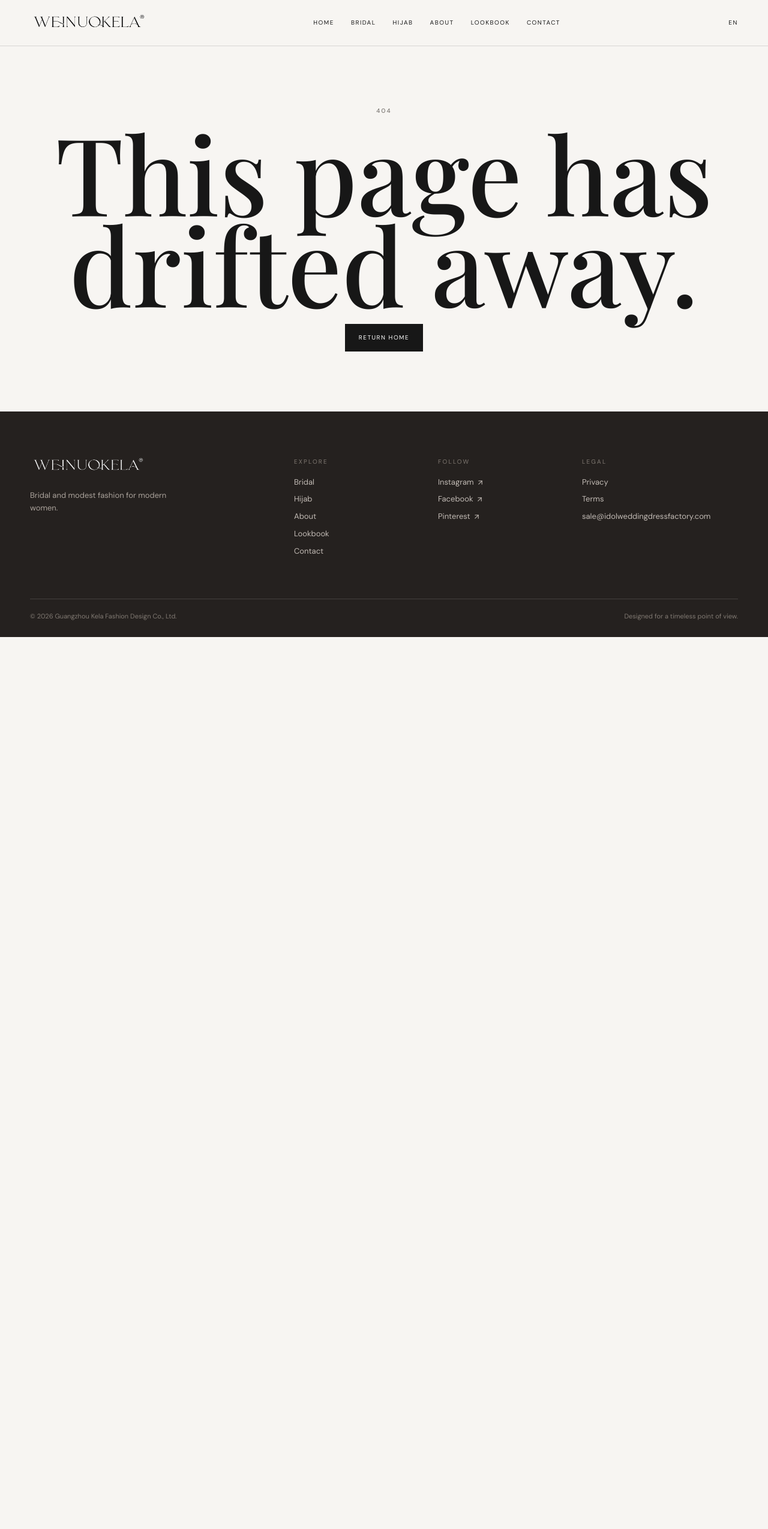
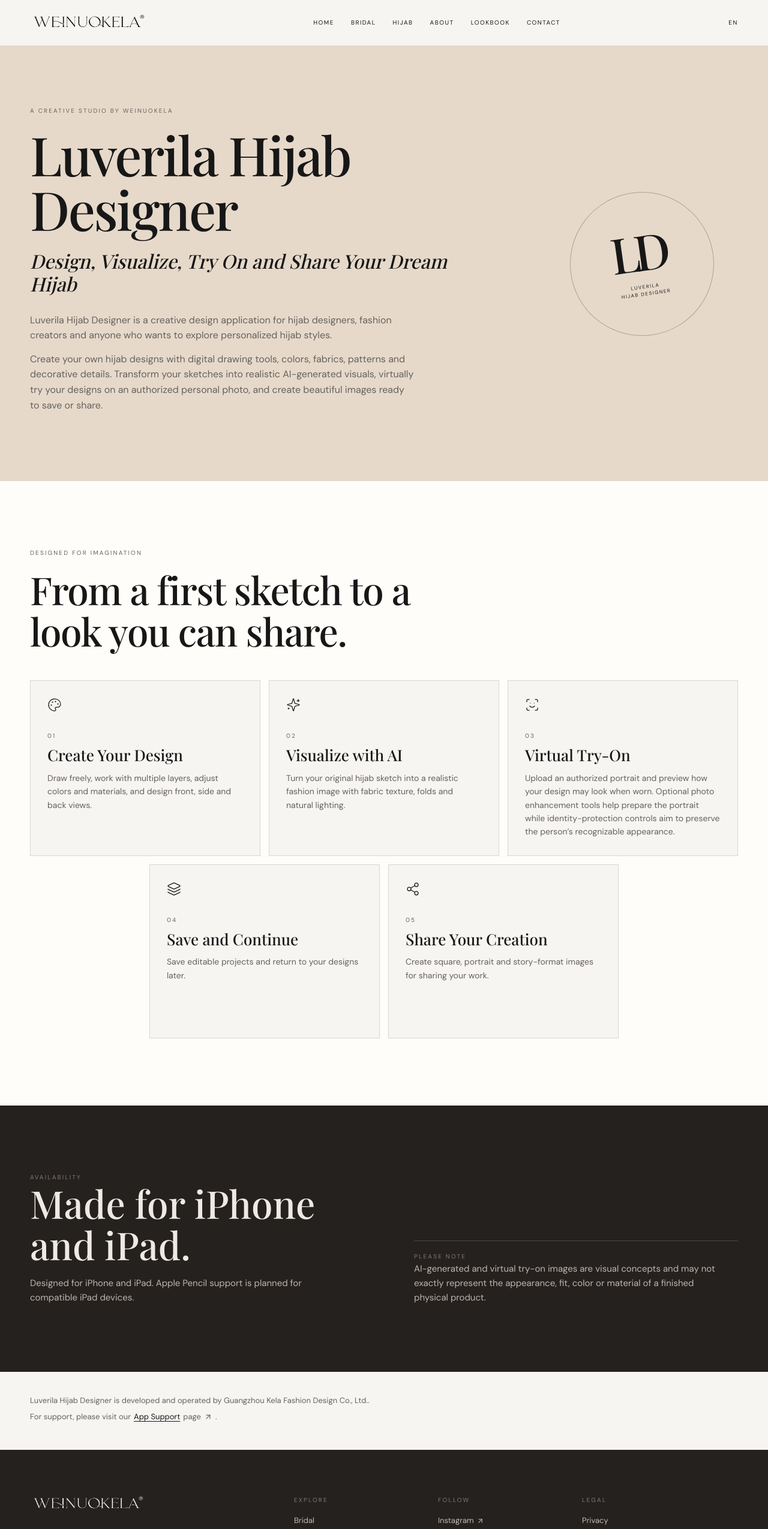
Before and after one commit to wukunye/bridal-hijab-website, a Next.js app: page /hijab-designer in a window 1280 px wide. Before the commit this address had no page. Shown: the top 2549 px of the page at 60% size. Before the commit the page ends 1062 px from the top, so only its background shows below. Built offline with nearby package versions, Linux system fonts and the light colour scheme; a web font is replaced by a local one.

Commit message:
Add Luverila Hijab Designer page

```diff
--- a/src/app/globals.css
+++ b/src/app/globals.css
@@ -137,5 +137,32 @@
 .mosaic figure:hover img { transform:scale(1.04); }
 .not-found { min-height:65vh; display:grid; place-items:center; text-align:center; padding:100px 0; }
 .not-found h1 { font:500 clamp(70px,14vw,180px)/.85 var(--font-display),serif; margin:0 0 24px; }
+.app-hero { background:var(--champagne); }
+.app-hero-inner { min-height:620px; display:grid; grid-template-columns:minmax(0,1fr) 280px; align-items:center; gap:80px; padding:100px 0; }
+.app-hero-copy { max-width:720px; }
+.app-hero h1 { margin:0 0 22px; font:500 clamp(48px,7vw,94px)/1.02 var(--font-display),serif; letter-spacing:-.03em; }
+.app-hero-subtitle { margin:0 0 28px; font:italic 500 clamp(22px,2.5vw,34px)/1.2 var(--font-display),serif; }
+.app-hero-intro { max-width:640px; margin:0 0 14px; color:var(--muted); font-size:16px; }
+.app-hero-mark { width:240px; height:240px; border:1px solid rgba(23,23,23,.28); border-radius:50%; display:grid; place-items:center; align-content:center; justify-items:center; transform:rotate(-8deg); }
+.app-hero-mark span { font:500 82px/.85 var(--font-display),serif; letter-spacing:-.12em; margin-left:-.12em; }
+.app-hero-mark small { margin-top:18px; text-align:center; font-size:8px; line-height:1.5; letter-spacing:.2em; }
+.app-feature-grid { display:grid; grid-template-columns:repeat(6,1fr); gap:14px; }
+.app-feature-card { grid-column:span 2; min-height:290px; padding:28px; border:1px solid var(--line); background:var(--ivory); }
+.app-feature-card:nth-child(4) { grid-column:2 / span 2; }
+.app-feature-card:nth-child(5) { grid-column:4 / span 2; }
+.app-feature-card svg { margin-bottom:32px; }
+.app-feature-card .eyebrow { margin-bottom:10px; }
+.app-feature-card h3 { margin:0 0 12px; font:500 26px/1.1 var(--font-display),serif; }
+.app-feature-card > p:last-child { margin:0; color:var(--muted); font-size:14px; }
+.app-details { padding:112px 0; background:#25211f; color:#eee9e3; }
+.app-details-grid { display:grid; grid-template-columns:1fr 1fr; gap:100px; }
+.app-details h2 { max-width:500px; margin:0 0 18px; font:500 clamp(38px,5vw,64px)/1.08 var(--font-display),serif; }
+.app-details p { max-width:520px; margin:0; color:#bdb5ae; }
+.app-details .eyebrow { color:#817a73; }
+.app-disclaimer { align-self:end; padding-top:18px; border-top:1px solid rgba(255,255,255,.16); }
+.app-footer-note { padding:38px 0; background:var(--ivory); }
+.app-footer-note p { display:flex; align-items:center; flex-wrap:wrap; gap:5px; margin:0 0 6px; color:var(--muted); font-size:13px; }
+.app-footer-note a { color:var(--ink); text-decoration:underline; text-underline-offset:3px; }
+@media (max-width: 680px) { .app-hero-inner { min-height:auto; grid-template-columns:1fr; gap:48px; padding:76px 0 84px; } .app-hero-mark { width:180px; height:180px; justify-self:start; } .app-hero-mark span { font-size:62px; } .app-feature-grid { grid-template-columns:1fr; } .app-feature-card, .app-feature-card:nth-child(4), .app-feature-card:nth-child(5) { grid-column:auto; min-height:0; } .app-details { padding:78px 0; } .app-details-grid { grid-template-columns:1fr; gap:50px; } .app-footer-note { padding:30px 0; } }
 @media (max-width: 900px) { .shell { width:min(100% - 40px,680px); } .desktop-nav { gap:16px; } .product-grid { grid-template-columns:repeat(2,1fr); } .about-split, .contact-grid, .product-detail { grid-template-columns:1fr; gap:48px; } .detail-copy { position:static; } .footer-grid { grid-template-columns:repeat(2,1fr); } }
 @media (max-width: 680px) { .shell { width:calc(100% - 32px); } .header-inner { min-height:66px; } .wordmark { width:166px; } .desktop-nav,.language { display:none; } .mobile-menu-button { display:inline-flex; } .hero { min-height:calc(100vh - 66px); } .hero-copy { width:calc(100% - 32px); } .hero h1 { font-size:clamp(48px,14vw,78px); } .section { padding:76px 0; } .dual-feature { grid-template-columns:1fr; } .dual-panel { min-height:500px; padding:32px; } .dual-content h3 { font-size:42px; } .product-grid { gap:28px 10px; } .product-meta { display:block; } .product-category { text-align:left; margin-top:4px; } .about-split { gap:34px; } .lookbook-preview { gap:8px; } .cta-band { padding:78px 0; } .footer-grid { grid-template-columns:1fr 1fr; gap:38px 20px; } .footer-grid > :first-child { grid-column:span 2; } .footer-wordmark { width:190px; } .footer-bottom { display:block; } .footer-bottom span { display:block; margin-top:7px; } .page-intro { padding:78px 0 48px; } .product-detail { padding:38px 0 84px; } .gallery { gap:7px; } .form-grid { grid-template-columns:1fr; gap:18px; } .contact-grid { padding-bottom:80px; } .mosaic { gap:8px; } .mosaic figure:nth-child(n) { margin-top:0; } }
--- /dev/null
+++ b/src/app/hijab-designer/page.tsx
@@ -0,0 +1,96 @@
+import type { Metadata } from "next";
+import Link from "next/link";
+import { ArrowUpRight, Layers3, Palette, ScanFace, Share2, Sparkles } from "lucide-react";
+import { siteConfig } from "@/config/site";
+
+export const metadata: Metadata = {
+  title: "Luverila Hijab Designer",
+  description: "Design, visualize, try on and share your dream hijab with Luverila Hijab Designer."
+};
+
+const features = [
+  {
+    icon: Palette,
+    title: "Create Your Design",
+    text: "Draw freely, work with multiple layers, adjust colors and materials, and design front, side and back views."
+  },
+  {
+    icon: Sparkles,
+    title: "Visualize with AI",
+    text: "Turn your original hijab sketch into a realistic fashion image with fabric texture, folds and natural lighting."
+  },
+  {
+    icon: ScanFace,
+    title: "Virtual Try-On",
+    text: "Upload an authorized portrait and preview how your design may look when worn. Optional photo enhancement tools help prepare the portrait while identity-protection controls aim to preserve the person’s recognizable appearance."
+  },
+  {
+    icon: Layers3,
+    title: "Save and Continue",
+    text: "Save editable projects and return to your designs later."
+  },
+  {
+    icon: Share2,
+    title: "Share Your Creation",
+    text: "Create square, portrait and story-format images for sharing your work."
+  }
+] as const;
+
+export default function HijabDesignerPage() {
+  return (
+    <div className="app-page">
+      <section className="app-hero">
+        <div className="shell app-hero-inner">
+          <div className="app-hero-copy">
+            <p className="eyebrow">A creative studio by WEINUOKELA</p>
+            <h1>Luverila Hijab Designer</h1>
+            <p className="app-hero-subtitle">Design, Visualize, Try On and Share Your Dream Hijab</p>
+            <p className="app-hero-intro">Luverila Hijab Designer is a creative design application for hijab designers, fashion creators and anyone who wants to explore personalized hijab styles.</p>
+            <p className="app-hero-intro">Create your own hijab designs with digital drawing tools, colors, fabrics, patterns and decorative details. Transform your sketches into realistic AI-generated visuals, virtually try your designs on an authorized personal photo, and create beautiful images ready to save or share.</p>
+          </div>
+          <div className="app-hero-mark" aria-hidden="true"><span>LD</span><small>LUVERILA<br />HIJAB DESIGNER</small></div>
+        </div>
+      </section>
+
+      <section className="section section-cream app-features" aria-labelledby="app-features-title">
+        <div className="shell">
+          <div className="section-heading">
+            <p className="eyebrow">Designed for imagination</p>
+            <h2 id="app-features-title">From a first sketch to a look you can share.</h2>
+          </div>
+          <div className="app-feature-grid">
+            {features.map(({ icon: Icon, title, text }, index) => (
+              <article className={`app-feature-card app-feature-card-${index + 1}`} key={title}>
+                <Icon size={24} strokeWidth={1.25} aria-hidden="true" />
+                <p className="eyebrow">0{index + 1}</p>
+                <h3>{title}</h3>
+                <p>{text}</p>
+              </article>
+            ))}
+          </div>
+        </div>
+      </section>
+
+      <section className="app-details">
+        <div className="shell app-details-grid">
+          <div>
+            <p className="eyebrow">Availability</p>
+            <h2>Made for iPhone and iPad.</h2>
+            <p>Designed for iPhone and iPad. Apple Pencil support is planned for compatible iPad devices.</p>
+          </div>
+          <div className="app-disclaimer">
+            <p className="eyebrow">Please note</p>
+            <p>AI-generated and virtual try-on images are visual concepts and may not exactly represent the appearance, fit, color or material of a finished physical product.</p>
+          </div>
+        </div>
+      </section>
+
+      <section className="app-footer-note">
+        <div className="shell">
+          <p>Luverila Hijab Designer is developed and operated by {siteConfig.legalName}.</p>
+          <p>For support, please visit our <Link href="/contact">App Support</Link> page <ArrowUpRight size={14} aria-hidden="true" />.</p>
+        </div>
+      </section>
+    </div>
+  );
+}
--- a/src/app/sitemap.ts
+++ b/src/app/sitemap.ts
@@ -1,4 +1,4 @@
 import type { MetadataRoute } from "next";
 import { products } from "@/data/products";
 import { siteConfig } from "@/config/site";
-export default function sitemap(): MetadataRoute.Sitemap { const pages = ["", "/bridal", "/hijab", "/about", "/lookbook", "/contact", "/privacy", "/terms"]; return [...pages.map((path) => ({ url: `${siteConfig.url}${path}`, lastModified: new Date(), changeFrequency: "monthly" as const, priority: path === "" ? 1 : .7 })), ...products.map((product) => ({ url: `${siteConfig.url}/products/${product.slug}`, lastModified: new Date(), changeFrequency: "monthly" as const, priority: .6 }))]; }
+export default function sitemap(): MetadataRoute.Sitemap { const pages = ["", "/bridal", "/hijab", "/about", "/lookbook", "/contact", "/hijab-designer", "/privacy", "/terms"]; return [...pages.map((path) => ({ url: `${siteConfig.url}${path}`, lastModified: new Date(), changeFrequency: "monthly" as const, priority: path === "" ? 1 : .7 })), ...products.map((product) => ({ url: `${siteConfig.url}/products/${product.slug}`, lastModified: new Date(), changeFrequency: "monthly" as const, priority: .6 }))]; }
--- a/src/components/layout/Footer.tsx
+++ b/src/components/layout/Footer.tsx
@@ -16,6 +16,7 @@
         <div className="footer-links">
           <p className="eyebrow">Explore</p>
           {navItems.slice(1).map((item) => <Link key={item.href} href={item.href}>{item.label}</Link>)}
+          <Link href="/hijab-designer">Hijab Designer</Link>
         </div>
         <div className="footer-links">
           <p className="eyebrow">Follow</p>
```
